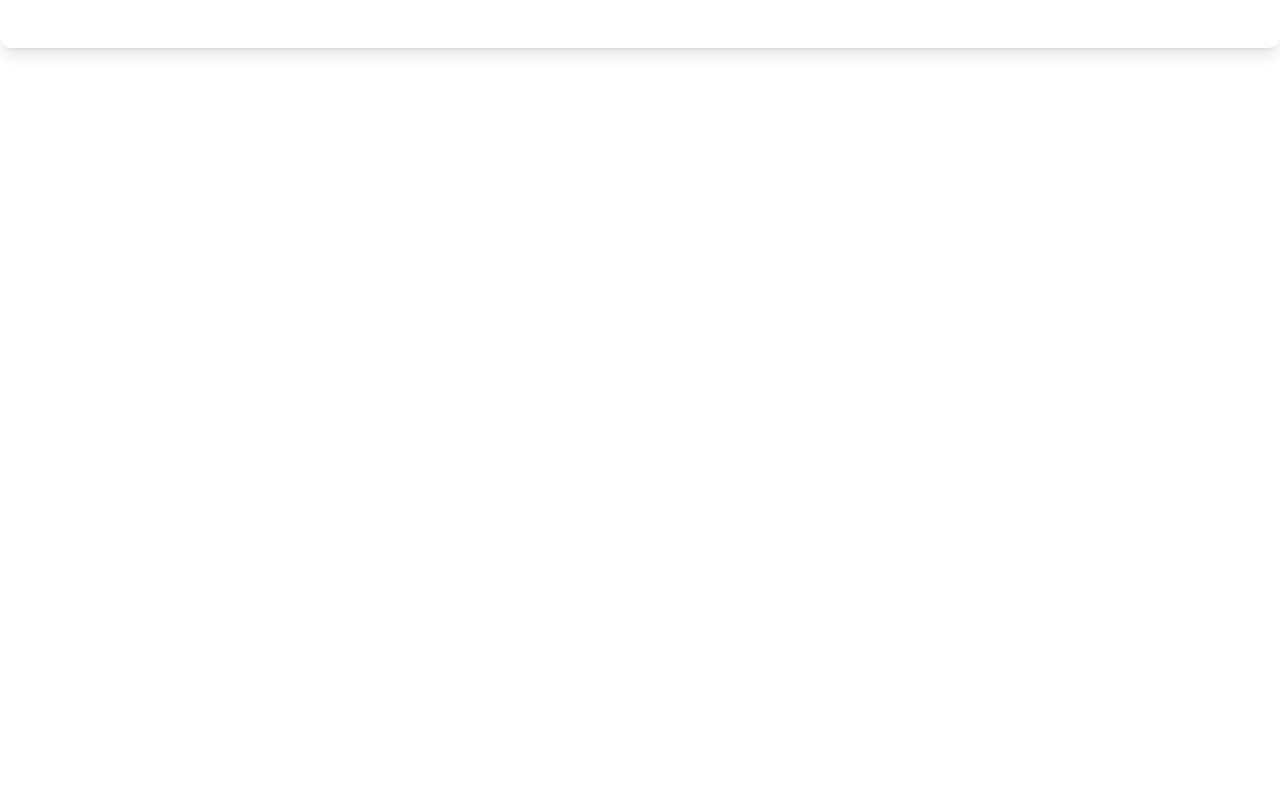
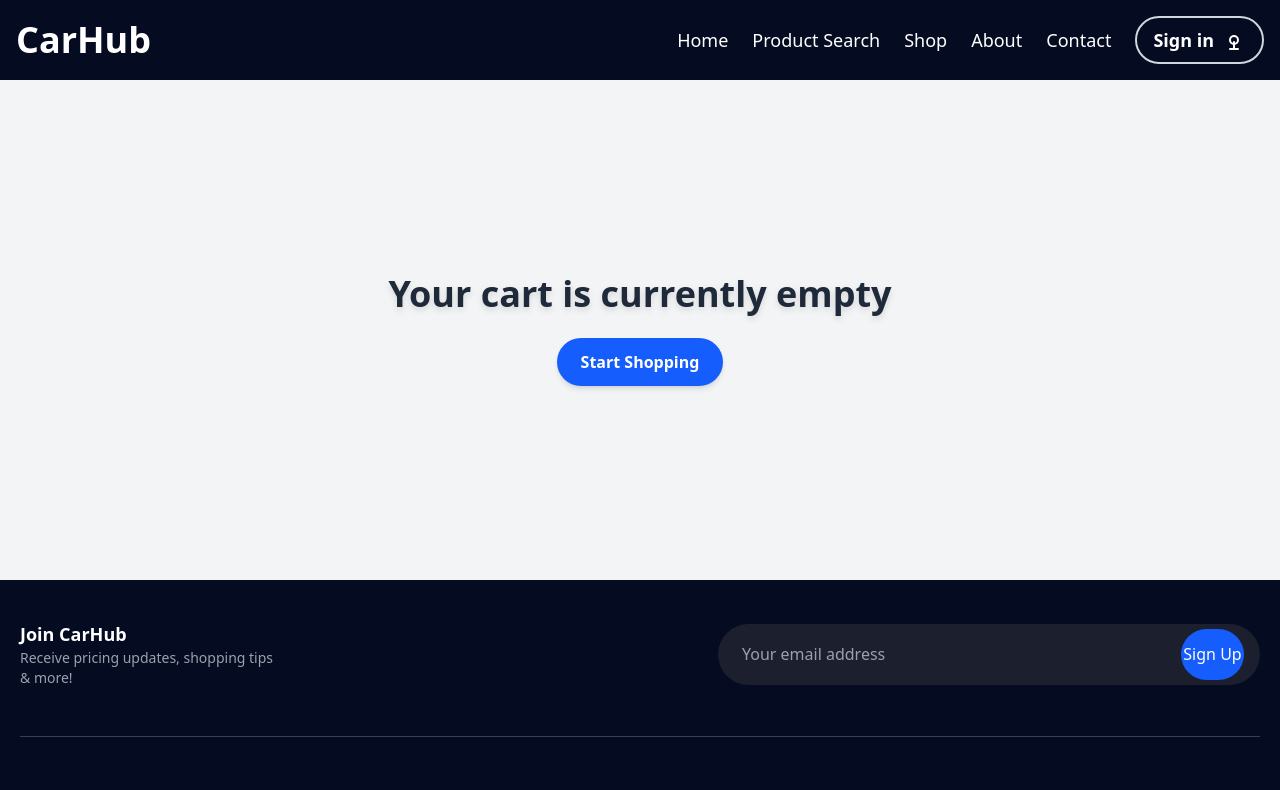
Before and after one commit to kerimli-veli/CarHub-Front, a React (Vite) app: page /cart in a window 1280 px wide. Shown: the top 790 px of the page. Built offline with nearby package versions, Linux system fonts and the light colour scheme.

Commit message:
Update code

```diff
--- a/src/App.jsx
+++ b/src/App.jsx
@@ -68,8 +68,9 @@
           <Route path="addCar" element={<AddCarForm />} />
           <Route path="myCars" element={<MyCars />} />
           <Route path="shopPage" element={<ShopPage />} />
+          <Route path="cart" element={<Cart />} />
         </Route>
-        <Route path="cart" element={<Cart />} />
+
         <Route path="/carDetails/:carId" element={<CarDetail />} />
         <Route path="/messages/:receiverId" element={<Message />} />
 
--- a/src/pages/shop/cart/CartEmpty.jsx
+++ b/src/pages/shop/cart/CartEmpty.jsx
@@ -1,6 +1,6 @@
 import React from "react";
 import { useNavigate } from "react-router-dom";
-import Background from '../../../assets/images/Background.svg';
+
 import getUserFromToken from '../../common/GetUserFromToken';
 
 const CartEmpty = () => {
```
Also changed, not shown: 1 other file (tests, documents, lock files or other folders).
